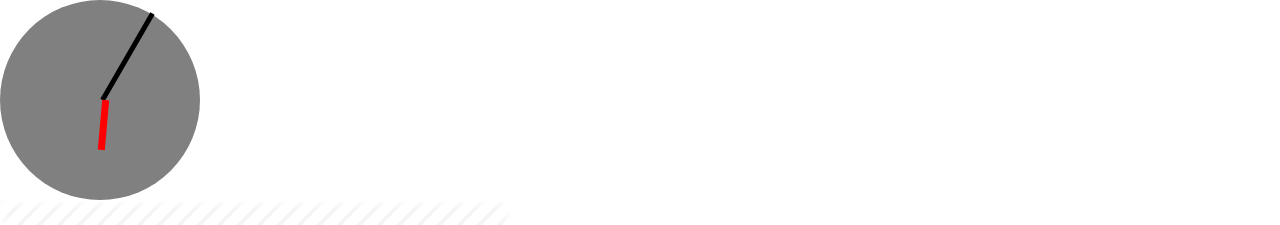
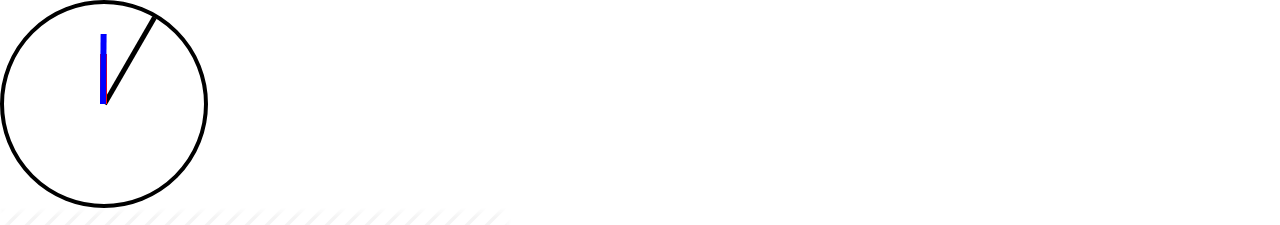
Before and after one commit to Sviataslav/portfolio, a plain HTML site: page index.html in a window 1280 px wide. Shown: the top 225 px of the page. Drawn offline with Linux system fonts and the light colour scheme; files whose address does not match are found by name.

Commit message:
test of animation part2

```diff
--- a/index.html
+++ b/index.html
@@ -13,6 +13,9 @@
 
         </div>
         <div class="hourLine">
+
+        </div>
+        <div class="minuteLine">
 
         </div>
     </div>
--- a/style.css
+++ b/style.css
@@ -2,20 +2,29 @@
     width: 200px;
     height: 200px;
     border-radius: 50%;
-    background-color: grey;
+    border: 4px solid black;
 }
 .secLine{
-    margin-left: 100px;
+    margin-left: 98px;
     height: 100px;
     width: 5px;
     background-color: black;
 }
 .hourLine{
-    margin-left: 100px;
+    position: absolute;
+    top: 54px;
+    left: 100px;
     height: 50px;
     width: 7px;
     background-color: red;
-
+}
+.minuteLine{
+    position: absolute;
+    top: 34px;
+    left: 100px;
+    height: 70px;
+    width: 6px;
+    background-color: blue;
 }
 @keyframes hourLine{
     from{
@@ -26,9 +35,10 @@
     }
 }
 .hourLine{
+    transform-origin: bottom;
     animation-name: secLine;
     animation-iteration-count: infinite;
-    animation-duration: 360s;
+    animation-duration: 216000s;
     animation-timing-function: linear;
 }
 @keyframes secLine{
@@ -46,7 +56,22 @@
     animation-duration: 60s;
     animation-timing-function: linear;
 }
+@keyframes minuteLine{
+    from{
+        transform: rotate(0deg);
+    }
+    to{
+        transform: rotate(360deg);
+    }
+}
+.minuteLine{
+    animation-name: minuteLine;
+    transform-origin: bottom;
+    animation-iteration-count: infinite;
+    animation-duration: 3600s;
+    animation-timing-function: linear;
 
+}
 @keyframes test1{
     from{
         width: 50vw;
```
